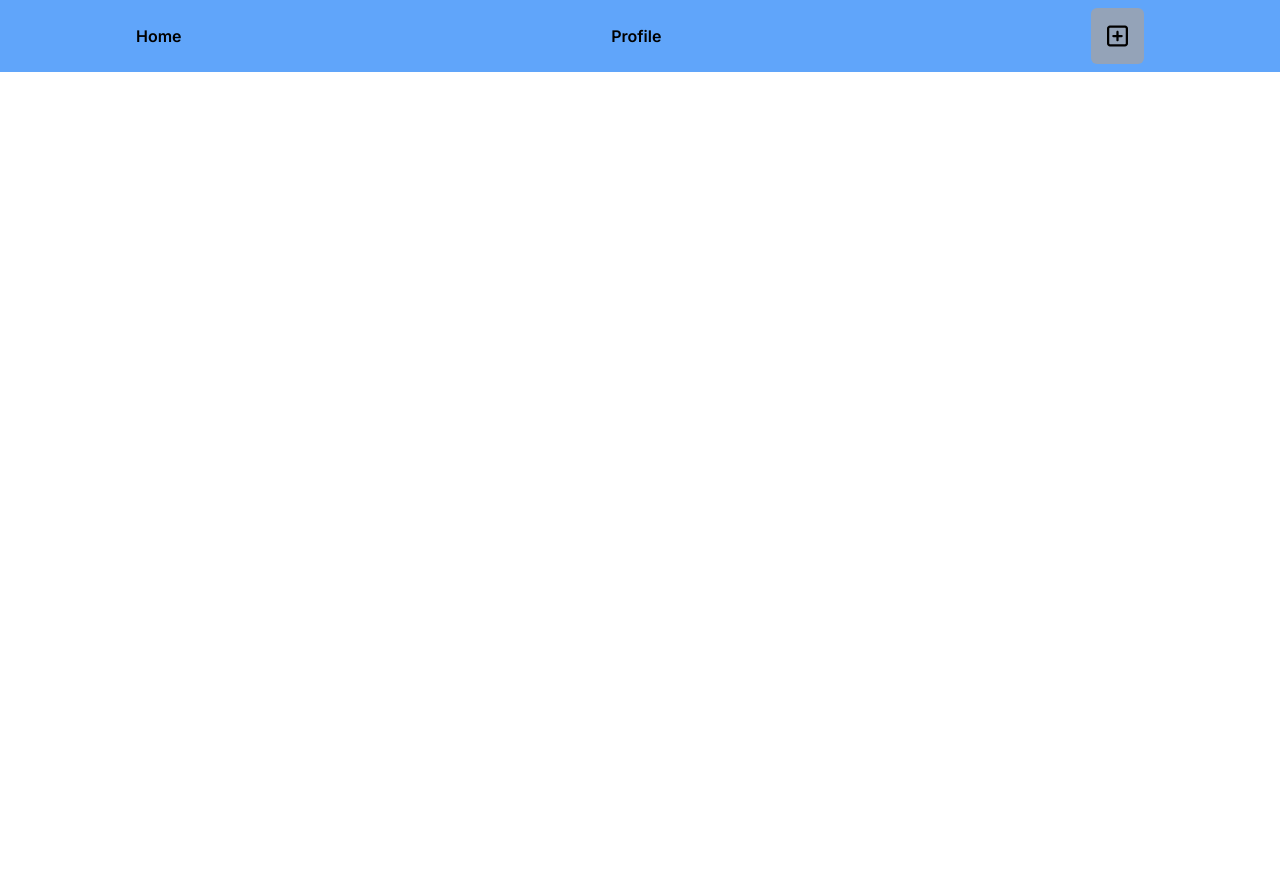
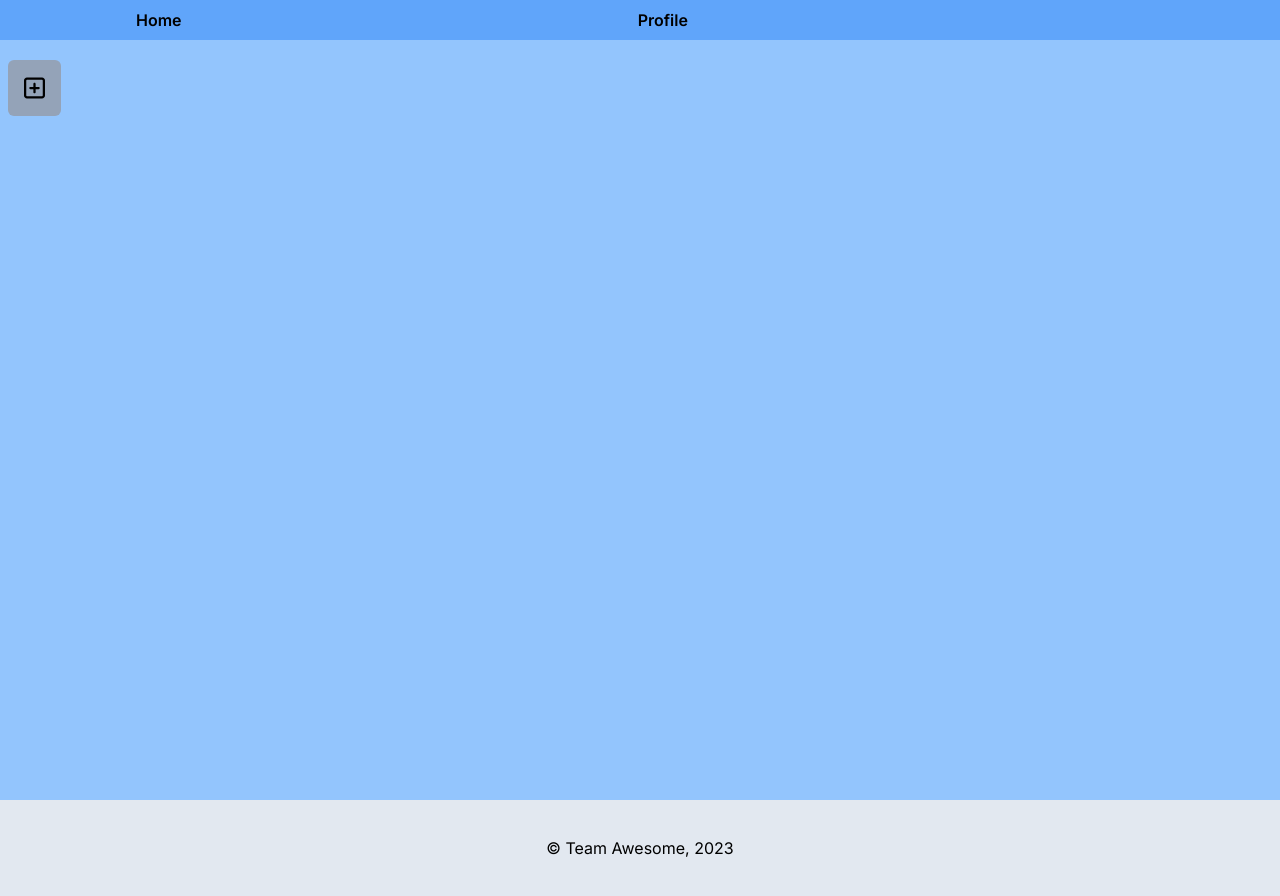
Before and after one commit to infinitemax/TDA-social-media-app, a Next.js app: page /profile in a window 1280 px wide. Before the commit the page ends 800 px from the top, so only its background shows below. Built offline with nearby package versions, Linux system fonts and the light colour scheme.

Commit message:
style page, combine functions

```diff
--- a/app/components/AddPosts/PopUp.js
+++ b/app/components/AddPosts/PopUp.js
@@ -13,7 +13,7 @@ const PopUp = ({addPostInParent}) => {
     }
 
   return (
-    <div className='App'>
+    <div className='App relative'>
         {isOpen && <AddPostsSmall
             addPost={(post) => {
                 addPostInParent(post);
--- a/app/components/Cards/CraigPosts.js
+++ b/app/components/Cards/CraigPosts.js
@@ -1,17 +1,14 @@
 import React from 'react'
 
-const CraigPosts = ({name, picture, title, image, content}) => {
+const CraigPosts = ({name, title, image, content, likes, deleteIt}) => {
   return (
-    <div className=" mt-5 w-full flex justify-center flex-wrap gap-4 text-center items-middle">
-
-          <div className="relative border-4 border-white rounded-2xl h-40 w-40 sm:h-60 sm:w-60 md:h-96 md:w-96">
+    <div className="relative border-4 border-white rounded-2xl h-40 w-40 sm:h-60 sm:w-60 md:h-96 md:w-96">
               <div className="flex justify-center h-full w-full">
                 <img
                   src={image}
                   className="rounded-xl object-cover"
                 />
-              </div>
-            <div
+                 <div
               className="overlay absolute inset-0 bg-black bg-opacity-50 text-white
       opacity-0 hover:opacity-100 rounded-xl transition-opacity duration-300 flex
       flex-col justify-center items-center"
@@ -20,9 +17,11 @@ const CraigPosts = ({name, picture, title, image, content}) => {
                 {title}
               </h3>
               <p>{content}</p>
+              <button className='py-2 px-4 rounded-md bg-slate-300 border-2 border-slate-400 w-12 mx-auto text-center relative top-28'
+          onClick={() => deleteIt(title)}><svg xmlns="http://www.w3.org/2000/svg" height="1em" viewBox="0 0 448 512"><path d="M135.2 17.7L128 32H32C14.3 32 0 46.3 0 64S14.3 96 32 96H416c17.7 0 32-14.3 32-32s-14.3-32-32-32H320l-7.2-14.3C307.4 6.8 296.3 0 284.2 0H163.8c-12.1 0-23.2 6.8-28.6 17.7zM416 128H32L53.2 467c1.6 25.3 22.6 45 47.9 45H346.9c25.3 0 46.3-19.7 47.9-45L416 128z"/></svg></button>
             </div>
-          </div>
-  </div>
+           </div>
+           </div>
   )
 }
 
--- a/app/components/Navbar/Navbar.js
+++ b/app/components/Navbar/Navbar.js
@@ -5,6 +5,7 @@ import PopUp from "../AddPosts/PopUp";
 import { useState, useEffect } from "react";
 
 const Navbar = () => {
+
 
 
   const [allPosts, setAllPosts] = useState([])
@@ -47,11 +48,11 @@ const Navbar = () => {
                 <path d="M64 80c-8.8 0-16 7.2-16 16V416c0 8.8 7.2 16 16 16H384c8.8 0 16-7.2 16-16V96c0-8.8-7.2-16-16-16H64zM0 96C0 60.7 28.7 32 64 32H384c35.3 0 64 28.7 64 64V416c0 35.3-28.7 64-64 64H64c-35.3 0-64-28.7-64-64V96zM200 344V280H136c-13.3 0-24-10.7-24-24s10.7-24 24-24h64V168c0-13.3 10.7-24 24-24s24 10.7 24 24v64h64c13.3 0 24 10.7 24 24s-10.7 24-24 24H248v64c0 13.3-10.7 24-24 24s-24-10.7-24-24z" />
               </svg>
             </Link> */}
-            <PopUp
+            {/* <PopUp
               addPostInParent={(post) => {
                 addPostHandler(post);
               }}
-            />
+            /> */}
           </div>
         </li>
       </ul>
--- a/app/layout.js
+++ b/app/layout.js
@@ -1,6 +1,7 @@
 import "./globals.css";
 import { Inter } from "next/font/google";
 import Navbar from "./components/Navbar/Navbar";
+import Footer from "./components/Footer/Footer"
 
 const inter = Inter({ subsets: ["latin"] });
 
@@ -16,6 +17,7 @@ export default function RootLayout({ children }) {
         <body className={inter.className}>
           <Navbar/>
           {children}
+          <Footer />
         </body>
       </html>
     </>
--- a/app/profile/page.js
+++ b/app/profile/page.js
@@ -1,6 +1,7 @@
 "use client";
 import { useState, useEffect } from "react";
 import CraigPosts from "../components/Cards/CraigPosts";
+import PopUp from "../components/AddPosts/PopUp";
 
 
 export default function Profile() {
@@ -51,14 +52,54 @@ export default function Profile() {
   //   ],
   // };
 
-  const [posts, setPosts] = useState([]);
+  const [allPosts, setAllPosts] = useState([])
+
+
+  const addPostHandler = (post) => {
+
+      setAllPosts([...allPosts, post])
+
+      // add localstore bit
+      localStorage.setItem("allPosts", JSON.stringify([...allPosts, post]))
+
+  }
+
+  const [deletion, setDeletion] = useState(null);
+
+  const deletePost = (postToDelete) => {
+    // find index of movie to delete
+    // this line of code uses map to create an array of the names of each object in movies array
+    // then it applies indexOf to find the index of the movie, which we can
+    // use to delete the item from the main array.
+    let indexToDelete = allPosts
+      .map((item) => item.title)
+      .indexOf(postToDelete);
+
+    console.log(`we are about to delete ${allPosts[indexToDelete].name}`)
+
+    allPosts.splice(indexToDelete, 1);
+
+    // // use setMovies to pass the movie array back
+
+    setAllPosts([...allPosts]);
+
+    localStorage.setItem("allPosts", JSON.stringify([...allPosts]))
+
+    // display deletion message
+    setDeletion('Entry has been deleted');
+    setTimeout(() => {
+      setDeletion(null)
+    }, 2000)
+  };
+
+
 
   useEffect(() => {
-    setPosts(JSON.parse(localStorage.getItem("allPosts")) || []);
+    setAllPosts(JSON.parse(localStorage.getItem("allPosts")) || []);
   }, [])
 
   return (
-    <section className="p-2 h-full w-screen bg-blue-300 pt-20 sm:pt-20 md:pt-10">
+    <section className="p-2 min-h-screen w-screen bg-blue-300 pt-20 sm:pt-20 md:pt-10">
       {/* <div className="flex justify-center mt-6 md:mt-16 mb-8 font-semibold">
         <h1>{user.name}</h1> {console.log(user)}
       </div>
@@ -69,11 +110,20 @@ export default function Profile() {
           <li>{user.posts.length}</li>
         </ul>
       </div> */}
-      <div className="flex flex-wrap gap-4">
-          {posts?.map((post) => {
-            return <CraigPosts {...post} key={post.id} />;
-          })}
-        </div>
+
+        <div className="mt-5 w-full flex justify-center flex-wrap gap-4 text-center items-middle">
+            {allPosts?.map((post) => {
+              return <CraigPosts
+                {...post}
+                key={post.id}
+                deleteIt={(name) => {
+                  deletePost(name);
+                }}
+              />;
+            })}
+              </div>
+
+
       {/* <div className=" mt-5 w-full flex justify-center flex-wrap gap-4 text-center items-middle">
         {user.posts.map((posts) => {
           return (
@@ -100,6 +150,12 @@ export default function Profile() {
           );
         })}
       </div> */}
+
+      <PopUp
+              addPostInParent={(post) => {
+                addPostHandler(post);
+              }}
+            />
     </section>
   );
 }
```
